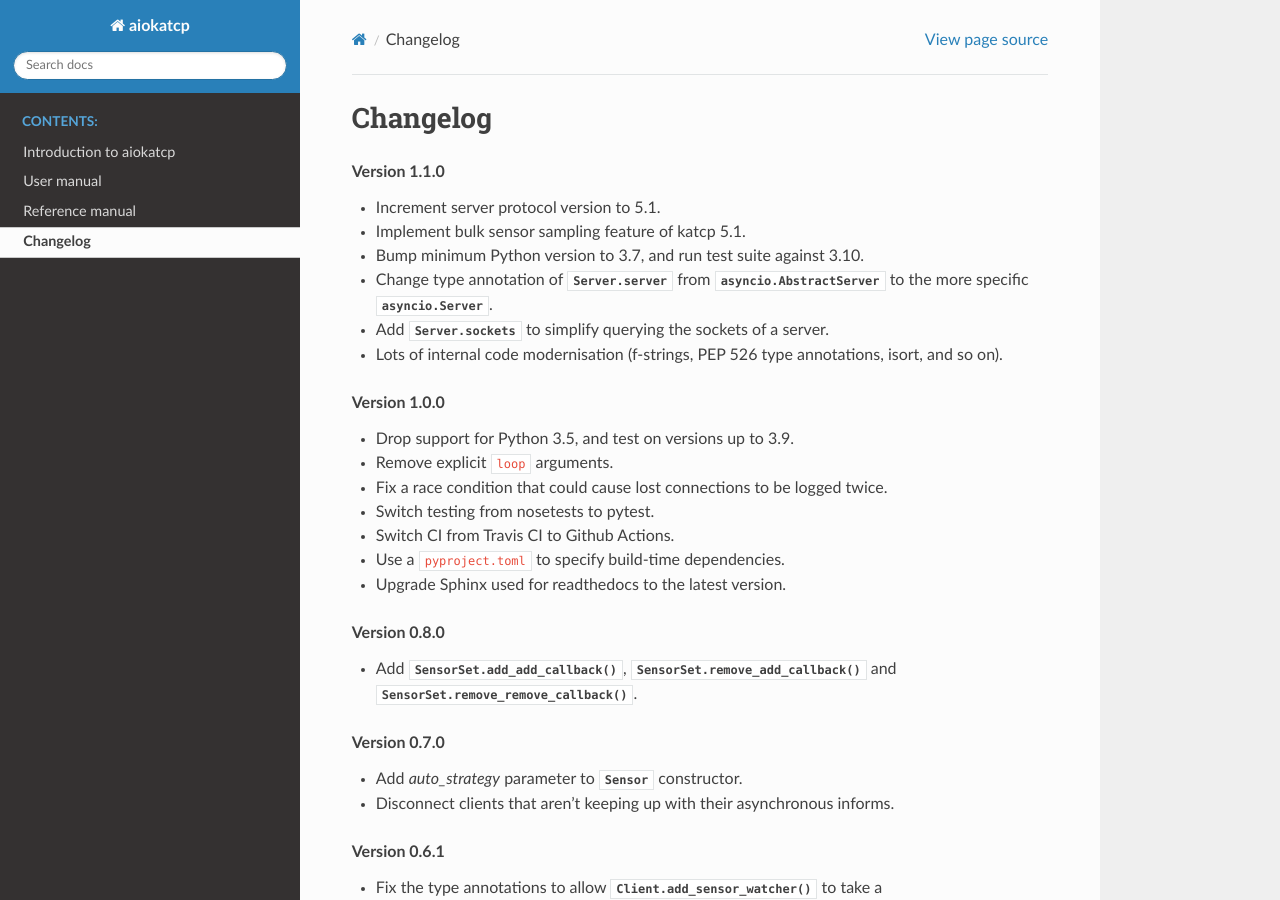
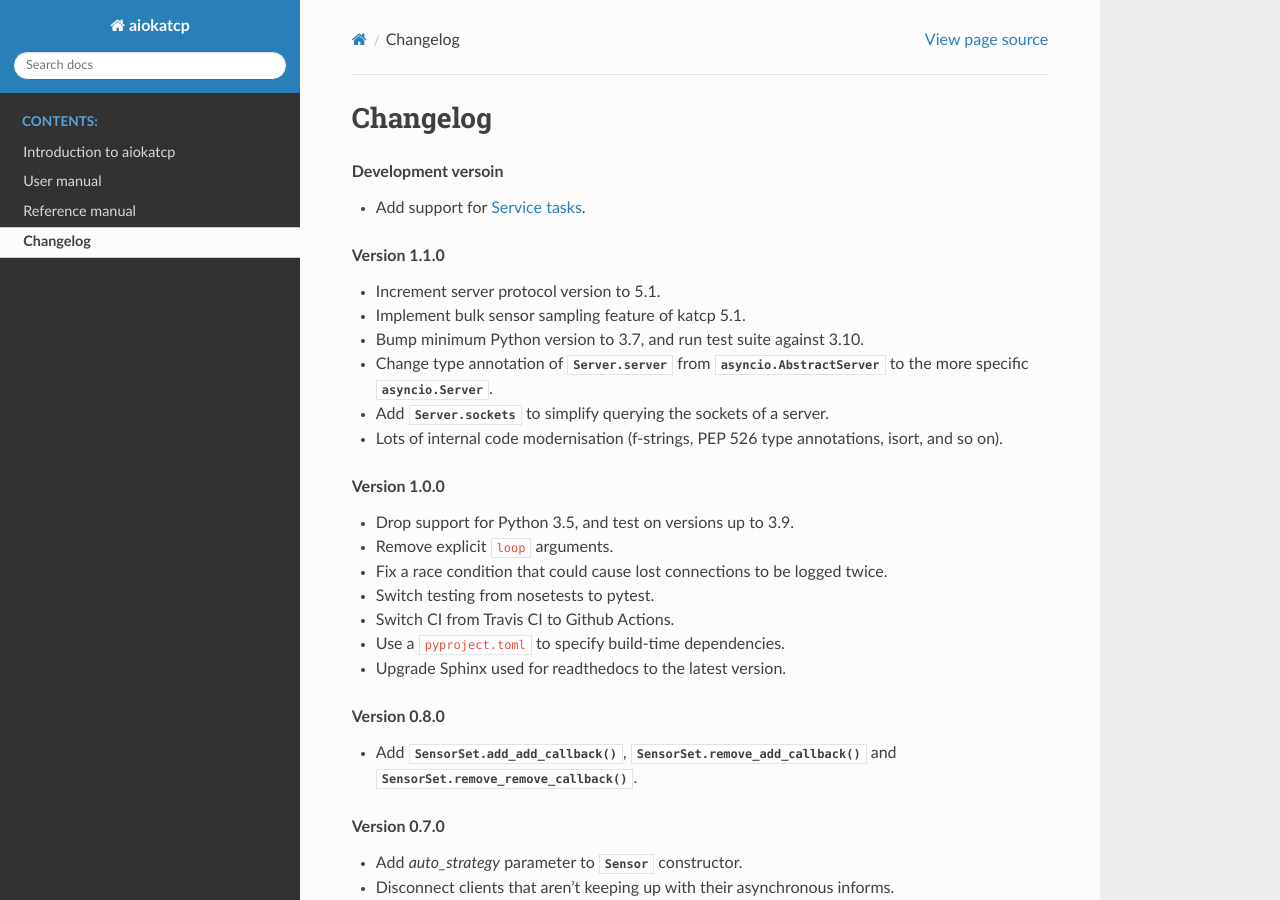
Before and after one commit to ska-sa/aiokatcp, a Sphinx documentation site: the page built from doc/changelog.rst, in a window 1280 px wide and 900 px high. Built offline with Sphinx 7.4.7 and the Read the Docs theme 2.0.0, drawn with Linux system fonts in a browser that asks for light colours; the version number could not be read and is left out.

Commit message:
Update changelog

```diff
--- a/doc/changelog.rst
+++ b/doc/changelog.rst
@@ -1,5 +1,9 @@
 Changelog
 =========
+
+.. rubric:: Development versoin
+
+- Add support for :doc:`server/service_tasks`.
 
 .. rubric:: Version 1.1.0
 
```
